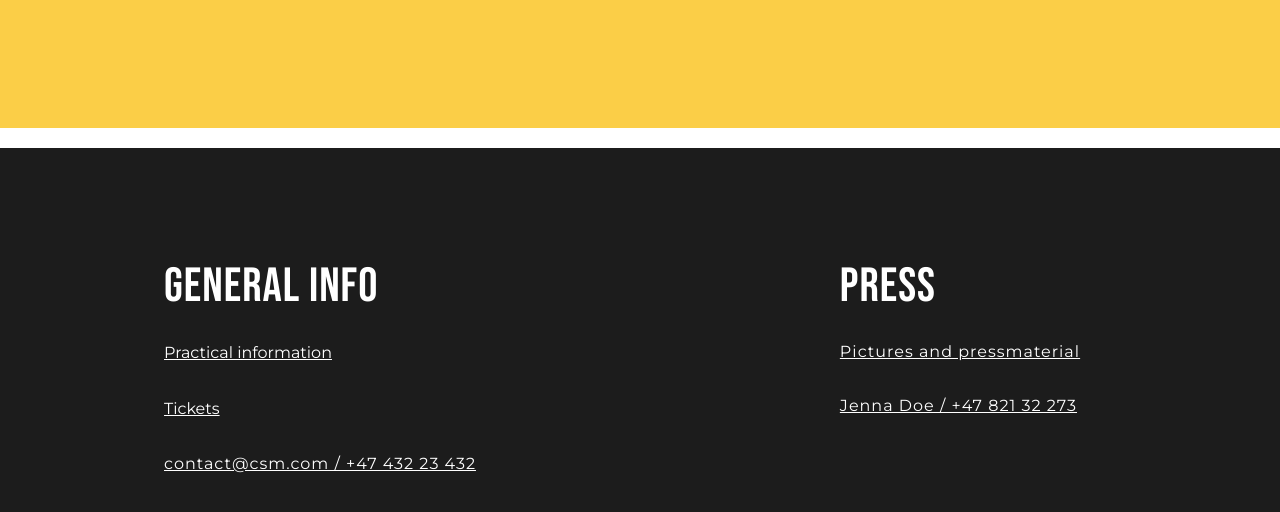
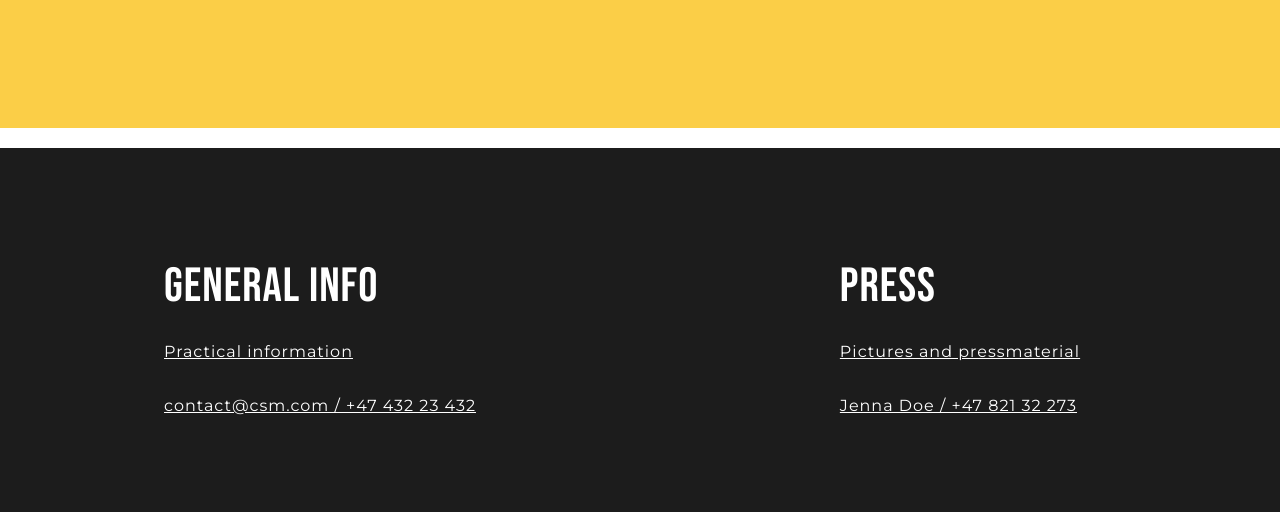
Before and after one commit to zenabii/CSM, a plain HTML site: page contact.html in a window 1280 px wide. Shown: the part 502-1014 px from the top of the page. Drawn offline with Linux system fonts and the light colour scheme; a web font is replaced by a local one.

Commit message:
update info

```diff
--- a/contact.html
+++ b/contact.html
@@ -41,8 +41,7 @@
         <section class="info">
             <div class="general">
                 <h1>general info</h1>
-                <p>Practical information</p>
-                <p>Tickets</p>
+                <a href="visit.html">Practical information</a>
                 <a href="mailto:contact@cms.com">contact@csm.com / +47 432 23 432</a>
             </div>
             <div class="general">
```
